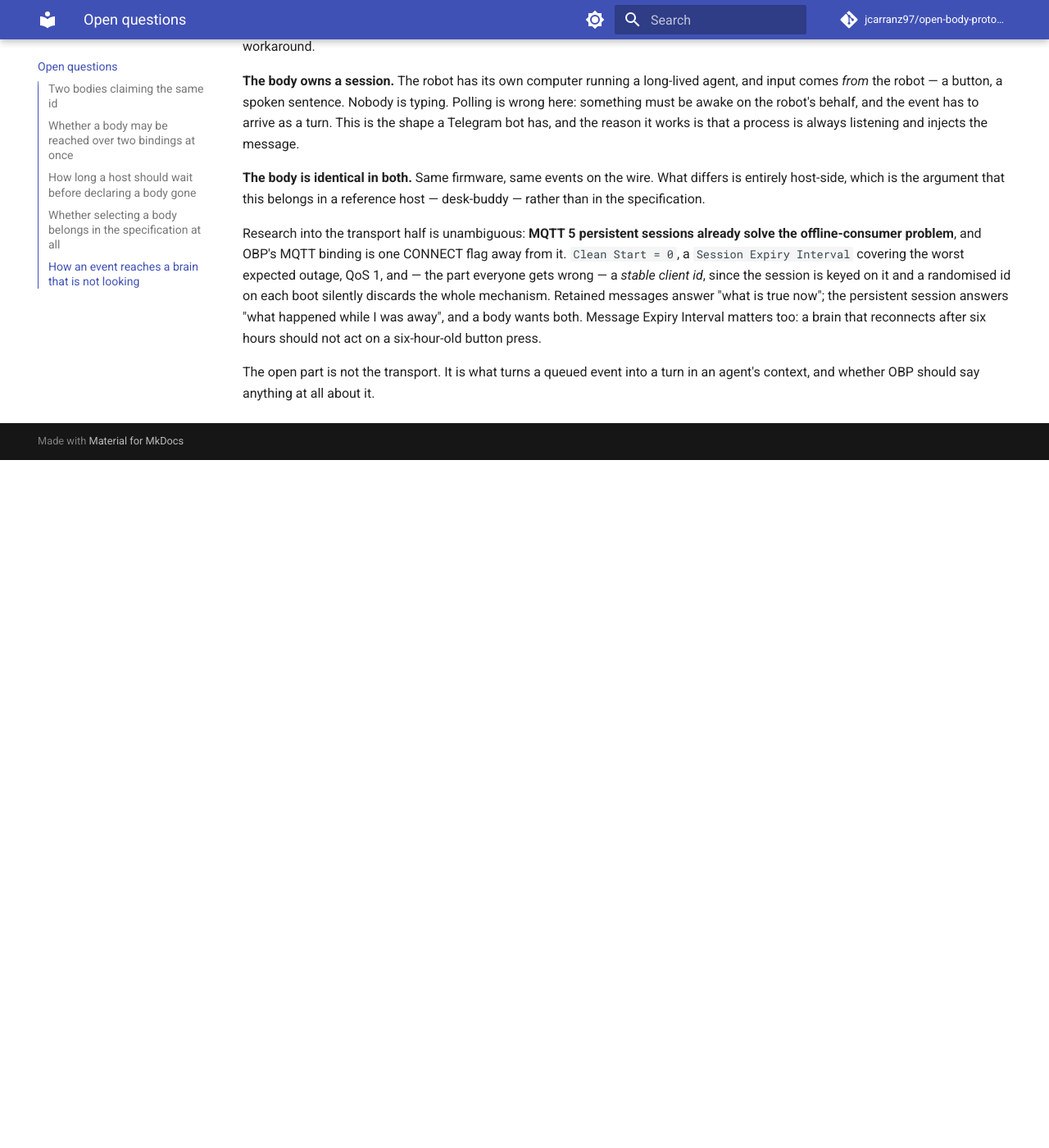
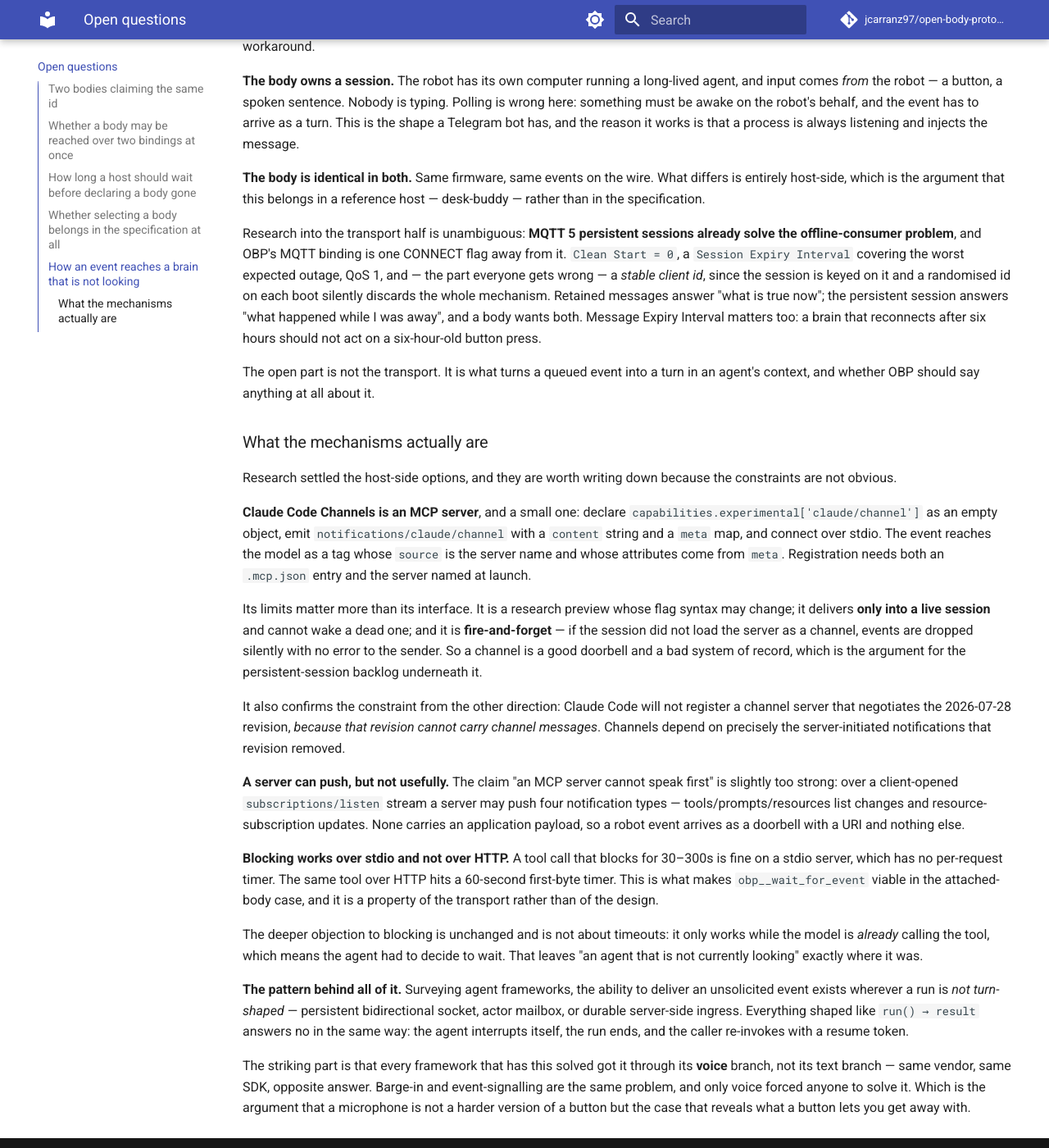
Before and after one commit to jcarranz97/open-body-protocol, an MkDocs documentation site: the page built from docs/open-questions.md, in a window 1280 px wide and 1400 px high, scrolled down 2513 px. Shown: the whole window at 82% size. Built offline with MkDocs 1.6.1 and Material for MkDocs 9.7.7, drawn with Linux system fonts in a browser that asks for light colours; comment, search, counter and statistics services are not loaded; before the commit the page ends 3074 px from its top, so only the background shows below that.

Commit message:
Record how an event actually reaches a brain, and what it costs
Claude Code Channels is an MCP server with three requirements -- an
empty experimental/claude/channel capability, notifications/claude/
channel, and stdio -- so an OBP channel is a small addition rather than
a new protocol. Its limits are the interesting part: research preview,
live-session-only, and fire-and-forget with events dropped silently if
the session did not load it. A good doorbell, a bad system of record,
which is the argument for the persistent-session backlog underneath.

It also confirms the constraint from the other side: Claude Code will
not register a channel server that negotiates 2026-07-28, because that
revision cannot carry channel messages -- channels depend on exactly
the server-initiated notifications it removed.

Two corrections to what was recorded before. "A server cannot push" is
too strong: over a client-opened subscriptions/listen stream a server
may push four notification types, none carrying an application payload
-- a doorbell with a URI. And blocking tool calls work over stdio,
which has no per-request timer, but not over HTTP, which has a
60-second first-byte timer; that is what makes obp__wait_for_event
viable in the attached-body case, and it is a property of the transport
rather than of the design.

The pattern across agent frameworks: the primitive exists wherever a
run is not turn-shaped. Everything shaped like run() -> result answers
no identically. And every framework that solved it did so through its
voice branch, not its text branch -- barge-in and event-signalling are
the same problem, and only voice forced anyone to solve it.

```diff
--- a/docs/open-questions.md
+++ b/docs/open-questions.md
@@ -152,3 +152,57 @@ reconnects after six hours should not act on a six-hour-old button press.
 
 The open part is not the transport. It is what turns a queued event into a turn
 in an agent's context, and whether OBP should say anything at all about it.
+
+### What the mechanisms actually are
+
+Research settled the host-side options, and they are worth writing down because
+the constraints are not obvious.
+
+**Claude Code Channels is an MCP server**, and a small one: declare
+`capabilities.experimental['claude/channel']` as an empty object, emit
+`notifications/claude/channel` with a `content` string and a `meta` map, and
+connect over stdio. The event reaches the model as a tag whose `source` is the
+server name and whose attributes come from `meta`. Registration needs both an
+`.mcp.json` entry and the server named at launch.
+
+Its limits matter more than its interface. It is a research preview whose flag
+syntax may change; it delivers **only into a live session** and cannot wake a
+dead one; and it is **fire-and-forget** — if the session did not load the
+server as a channel, events are dropped silently with no error to the sender.
+So a channel is a good doorbell and a bad system of record, which is the
+argument for the persistent-session backlog underneath it.
+
+It also confirms the constraint from the other direction: Claude Code will not
+register a channel server that negotiates the 2026-07-28 revision, *because
+that revision cannot carry channel messages*. Channels depend on precisely the
+server-initiated notifications that revision removed.
+
+**A server can push, but not usefully.** The claim "an MCP server cannot speak
+first" is slightly too strong: over a client-opened `subscriptions/listen`
+stream a server may push four notification types — tools/prompts/resources list
+changes and resource-subscription updates. None carries an application payload,
+so a robot event arrives as a doorbell with a URI and nothing else.
+
+**Blocking works over stdio and not over HTTP.** A tool call that blocks for
+30–300s is fine on a stdio server, which has no per-request timer. The same
+tool over HTTP hits a 60-second first-byte timer. This is what makes
+`obp__wait_for_event` viable in the attached-body case, and it is a property of
+the transport rather than of the design.
+
+The deeper objection to blocking is unchanged and is not about timeouts: it
+only works while the model is *already* calling the tool, which means the agent
+had to decide to wait. That leaves "an agent that is not currently looking"
+exactly where it was.
+
+**The pattern behind all of it.** Surveying agent frameworks, the ability to
+deliver an unsolicited event exists wherever a run is *not turn-shaped* —
+persistent bidirectional socket, actor mailbox, or durable server-side ingress.
+Everything shaped like `run() → result` answers no in the same way: the agent
+interrupts itself, the run ends, and the caller re-invokes with a resume token.
+
+The striking part is that every framework that has this solved got it through
+its **voice** branch, not its text branch — same vendor, same SDK, opposite
+answer. Barge-in and event-signalling are the same problem, and only voice
+forced anyone to solve it. Which is the argument that a microphone is not a
+harder version of a button but the case that reveals what a button lets you
+get away with.
```
